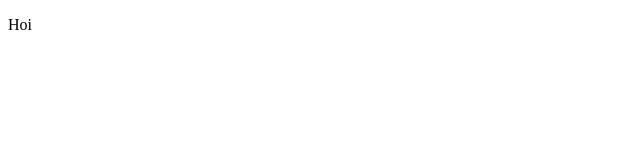
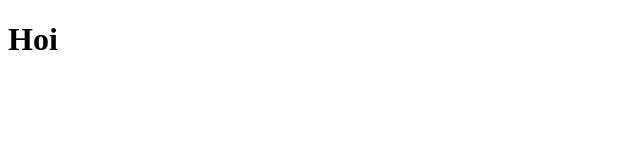
Before and after one commit to casbreedveld/casbreedveld.github.io, a plain HTML site: page index.html in a window 1280 px wide. Shown: the whole page, without its empty margins (0-640 px from the left). Drawn offline with Linux system fonts and the light colour scheme.

Commit message:
Update index.html

```diff
--- a/index.html
+++ b/index.html
@@ -6,9 +6,14 @@
 </title>
 
 <body>
+  <div>
   <p>
- Hoi
+    <h1>
+     Hoi
+    </h1>
   </p>
+  </div>
+
 </body>
 
 </html>
```
